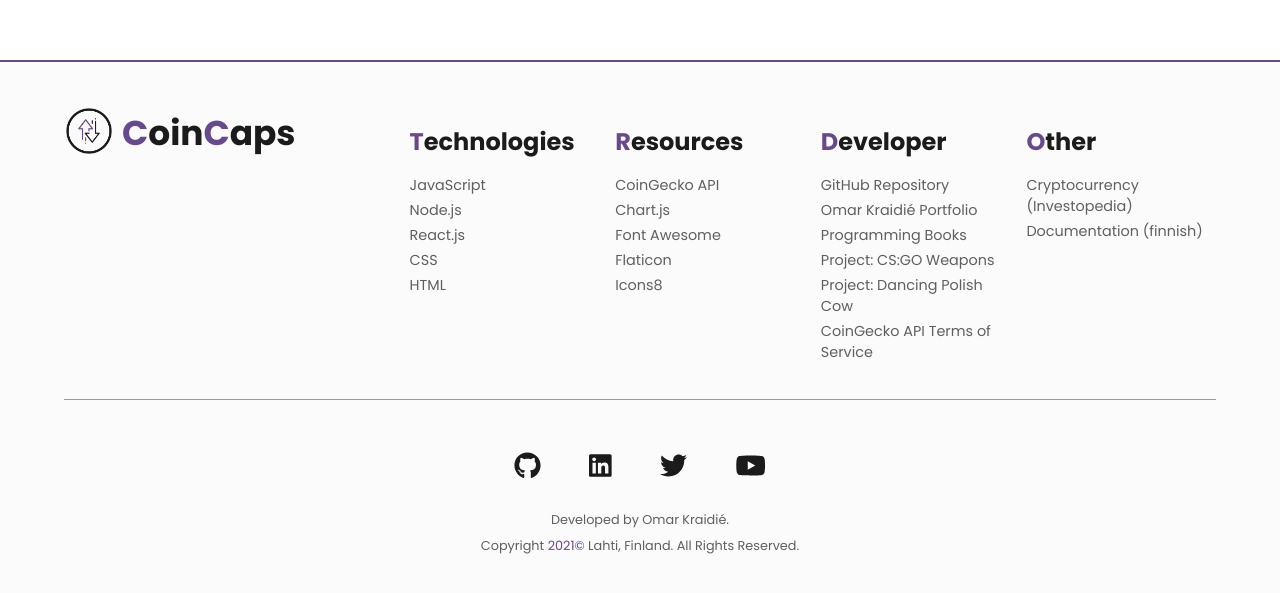
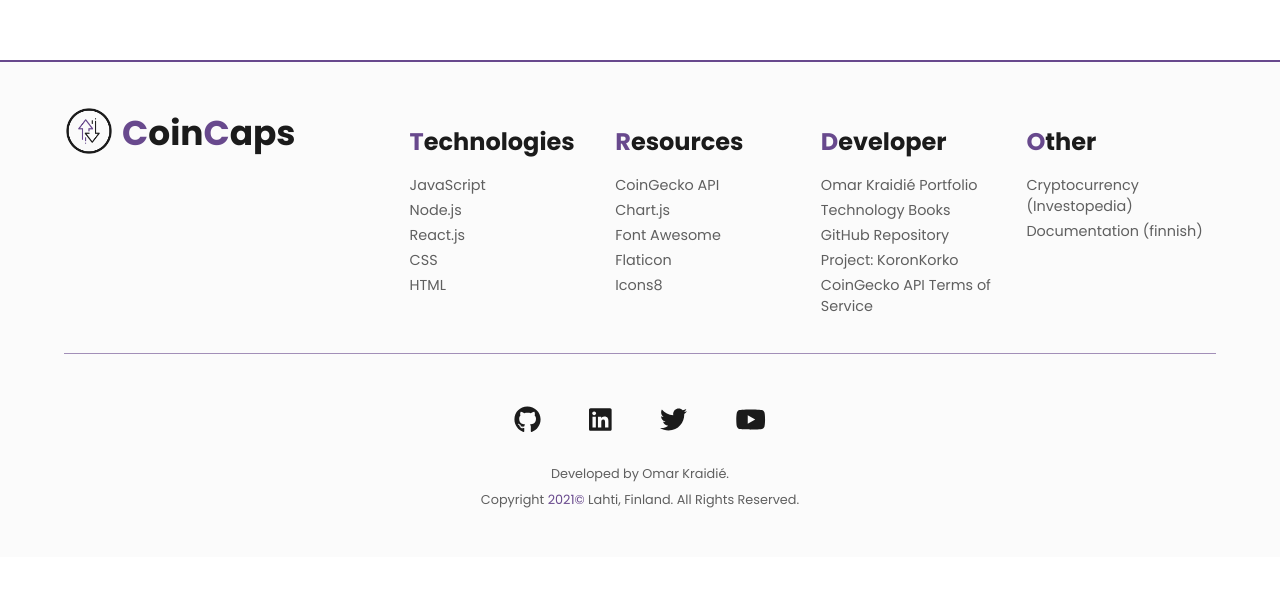
Before and after one commit to 0mppula/CoinCaps, a React (Create React App) app: page / in a window 1280 px wide. Shown: the part 940-1533 px from the top of the page. After the commit the page ends 1497 px from the top, so only its background shows below. Built offline with nearby package versions, Linux system fonts and the light colour scheme; no server answers.

Commit message:
Updated developer links in footer

```diff
--- a/src/components/footer/Footer.js
+++ b/src/components/footer/Footer.js
@@ -65,25 +65,18 @@ const Footer = ({ darkMode }) => {
 						</div>
 						<ul>
 							<Link
-								url="https://github.com/0mppula/Coin_Caps"
-								text="GitHub Repository"
-							/>
-							<Link
 								url="https://www.omarkraidie.com/"
 								text="Omar Kraidié Portfolio"
 							/>
 							<Link
 								url="https://www.goodreads.com/review/list/135003326-0mppu?ref=nav_mybooks&shelf=programming"
-								text="Programming Books"
+								text="Technology Books"
 							/>
 							<Link
-								url="https://csgo-weapons.netlify.app/"
-								text="Project: CS:GO Weapons"
+								url="https://github.com/0mppula/Coin_Caps"
+								text="GitHub Repository"
 							/>
-							<Link
-								url="https://polishcow.netlify.app/"
-								text="Project: Dancing Polish Cow"
-							/>
+							<Link url="https://koronkorko.com/" text="Project: KoronKorko" />
 							<Link
 								url="https://www.coingecko.com/api_terms"
 								text="CoinGecko API Terms of Service"
@@ -110,10 +103,7 @@ const Footer = ({ darkMode }) => {
 			<div className="footer-bottom">
 				<div className="footer-icons">
 					<Icon url="https://github.com/0mppula" icon={faGithub} />
-					<Icon
-						url="https://www.linkedin.com/in/omarkraidie/"
-						icon={faLinkedin}
-					/>
+					<Icon url="https://www.linkedin.com/in/omarkraidie/" icon={faLinkedin} />
 					<Icon url="https://twitter.com/OmarKraidie" icon={faTwitter} />
 					<Icon
 						url="https://www.youtube.com/channel/UCdpM1SUen7ZxX2owolyIGyQ"
```
